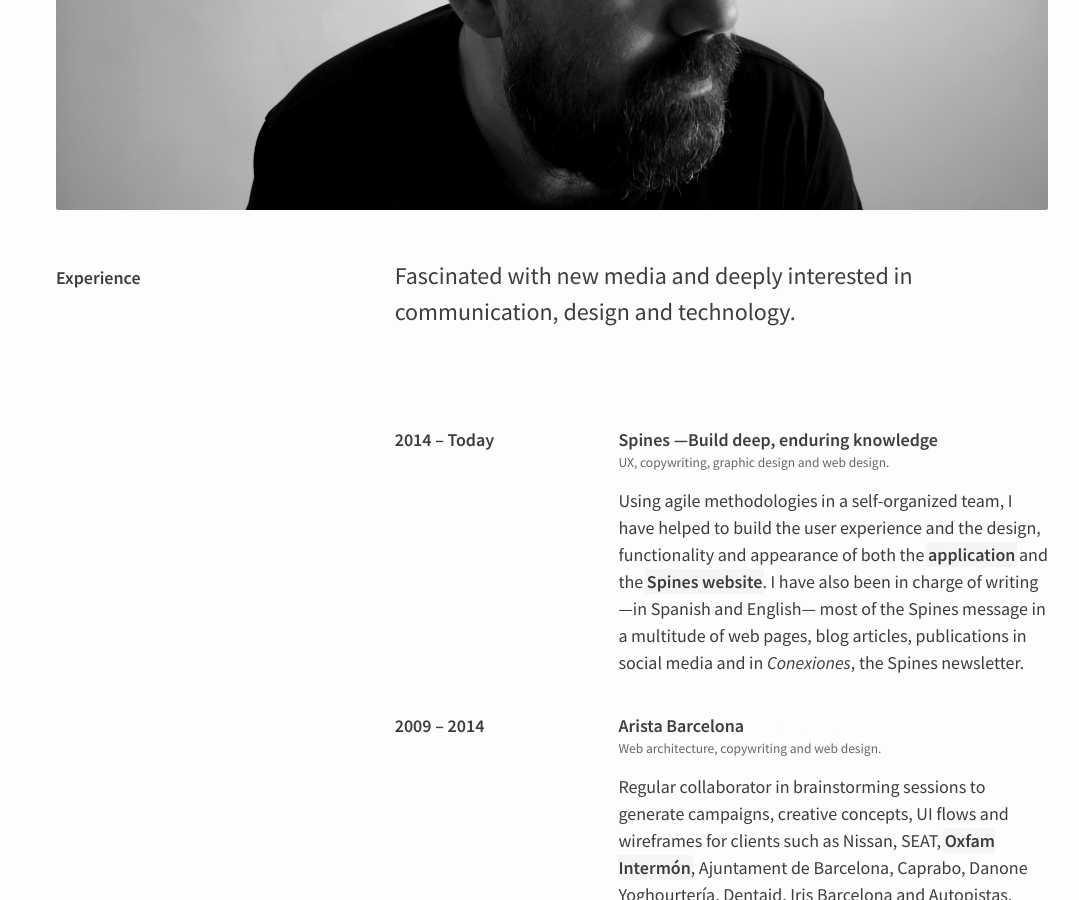
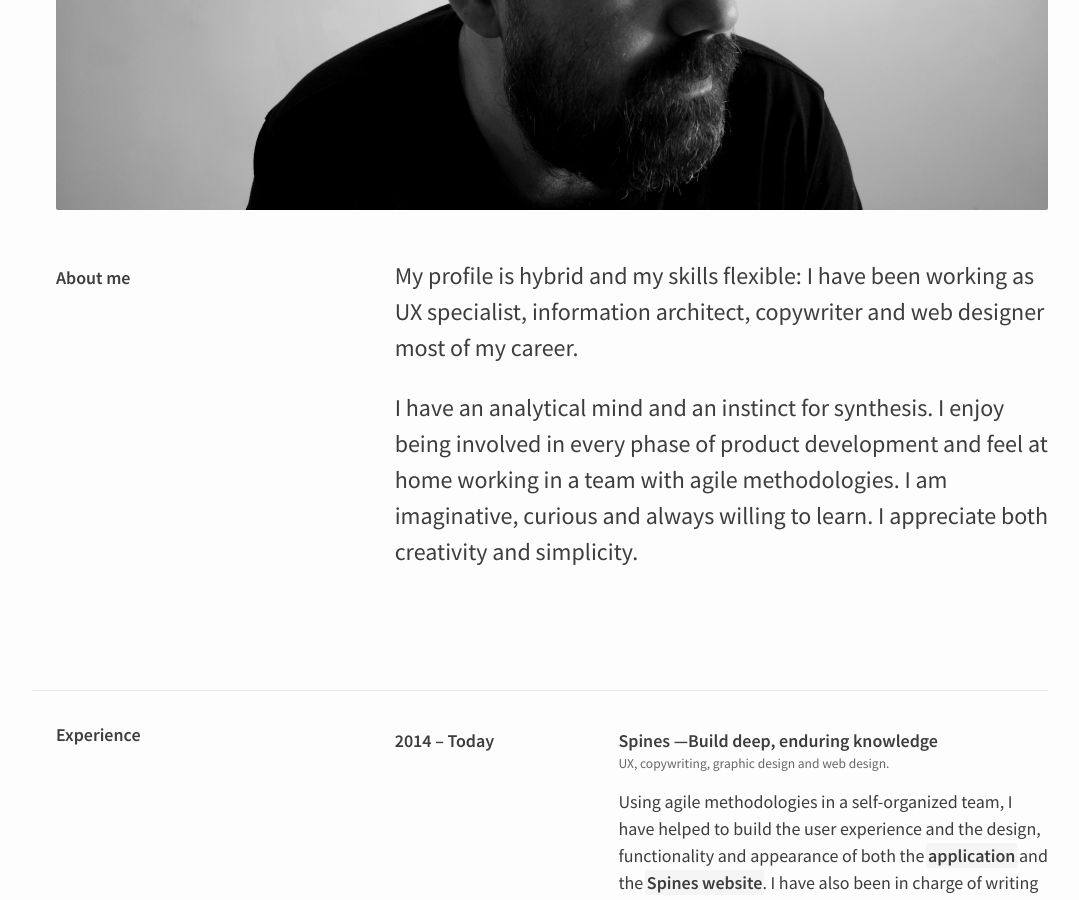
Before and after one commit to AdrianoLatorre/adriano.latorre.info, a Jekyll site: the page built from profile.en.md, in a window 1280 px wide and 900 px high, scrolled down 351 px. Shown: the whole window, without its empty margins (88-1167 px from the left). Built offline with Jekyll 4.4.1, drawn with Linux system fonts in a browser that asks for light colours.

Commit message:
Profile text first try

```diff
--- a/profile.en.md
+++ b/profile.en.md
@@ -9,12 +9,19 @@ permalink: /profile/
   <div class="profile-image"><img src="/-/profile/profile.jpg"/></div>
   <div class="grid gutter">
     <div class="grid-33 h-i">
+      <h1>About me</h1>
+    </div>
+    <div class="grid-66 h-i">
+      <section>
+        <p>My profile is hybrid and my skills flexible: I have been working as UX specialist, information architect, copywriter and web designer most of my career.</p>
+        <p>I have an analytical mind and an instinct for synthesis. I enjoy being involved in every phase of product development and feel at home working in a team with agile methodologies. I am imaginative, curious and always willing to learn. I appreciate both creativity and simplicity.</p>
+      </section>
+    </div>
+    <div class="grid-33">
       <h1>Experience</h1>
     </div>
-    <div class="grid-66 h-i">
+    <div class="grid-66">
       <section class="work-index">
-        <p>Fascinated with new media and deeply interested in communication, design and technology.</p>
-        <br>
         <dl class="profile-experience">
           <div class="grid gutter">
             <div class="grid-33 h-i">
```
Also changed, not shown: profile.ca.md (+10 -3 lines), profile.es.md (+10 -3 lines).
